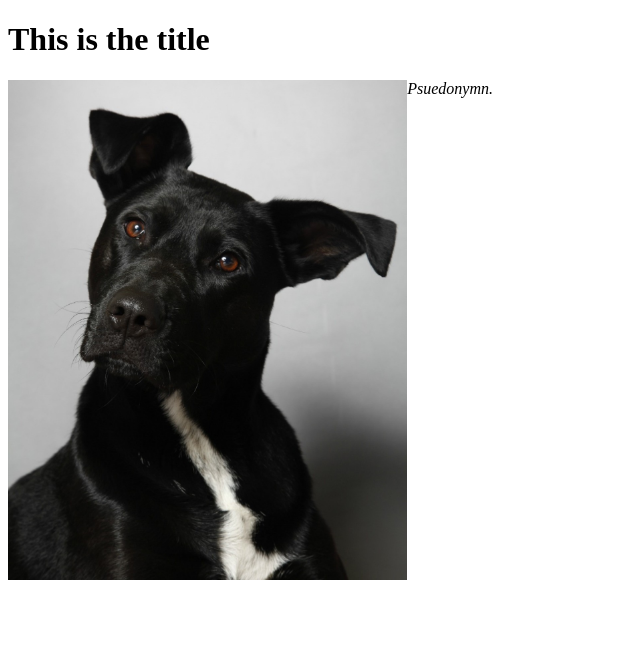
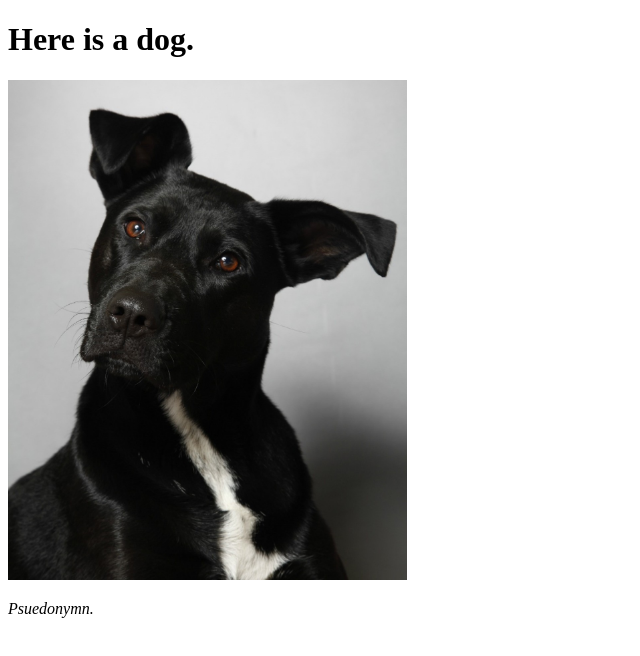
Before and after one commit to JesseJake/JesseJake.github.io, a plain HTML site: page index.html in a window 1280 px wide. Shown: the whole page, without its empty margins (0-640 px from the left). Drawn offline with Linux system fonts and the light colour scheme.

Commit message:
Edited Practice Exercise

```diff
--- a/index.html
+++ b/index.html
@@ -9,7 +9,7 @@
 </head>
 
 <body>
-    <h1>This is the title</h1>
+    <h1>Here is a dog.</h1>
 
     <img src="pitlab.jpg" alt="dog">
     <p>
--- a/styles.css
+++ b/styles.css
@@ -1,7 +1,6 @@
 img {
     max-width: 500px;
     max-height: 500px;
-    float: left;
 }
 
 main {
```
